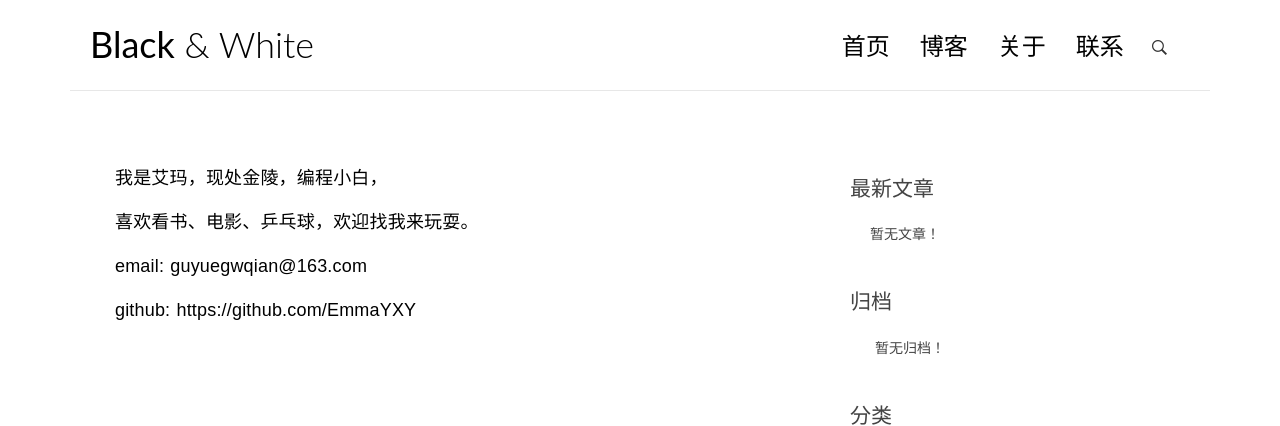
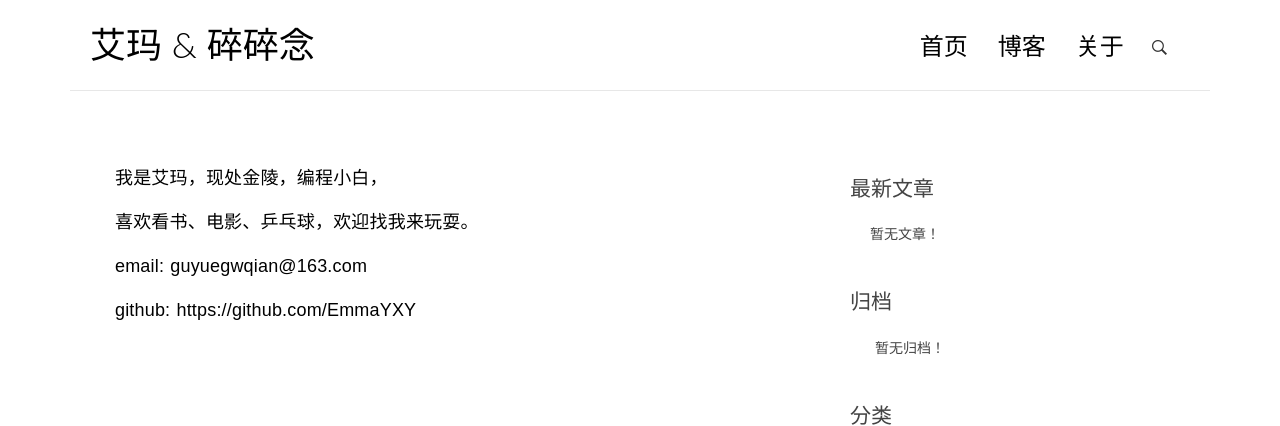
Before and after one commit to EmmaYXY/blogproject, a Django app: page /about/ in a window 1280 px wide. Shown: the top 426 px of the page. Run offline with Django 3.2, Linux system fonts and the light colour scheme; data that the repository does not hold is empty; parts of the project's set-up code (start-up, migrations or seed data) failed here and were passed over; some libraries are stand-ins or nearby versions.

Commit message:
about page2

```diff
--- a/templates/base.html
+++ b/templates/base.html
@@ -3,7 +3,7 @@
 <!DOCTYPE html>
 <html>
 <head>
-    <title>Black &amp; White</title>
+    <title>艾玛 &amp; 碎碎念</title>
 
     <!-- meta -->
     <meta charset="UTF-8">
@@ -37,7 +37,7 @@
         <div class="row">
             <div class="col-md-4 col-sm-5 col-xs-8">
                 <div class="logo">
-                    <h1><a href="{% url 'blog:index' %}"><b>Black</b> &amp; White</a></h1>
+                    <h1><a href="{% url 'blog:index' %}"><b>艾玛</b> &amp; 碎碎念</a></h1>
                 </div>
             </div><!-- col-md-4 -->
             <div class="col-md-8 col-sm-7 col-xs-4">
@@ -51,9 +51,8 @@
                     <div class="collapse navbar-collapse" id="bs-example-navbar-collapse-1">
                         <ul class="nav navbar-nav navbar-right">
                             <li class="cl-effect-11"><a href="{% url 'blog:index' %}" data-hover="首页">首页</a></li>
-                            <li class="cl-effect-11"><a href="full-width.html" data-hover="博客">博客</a></li>
-                            <li class="cl-effect-11"><a href="about.html" data-hover="关于">关于</a></li>
-                            <li class="cl-effect-11"><a href="contact.html" data-hover="联系">联系</a></li>
+                            <li class="cl-effect-11"><a href="{% url 'blog:index' %}" data-hover="博客">博客</a></li>
+                            <li class="cl-effect-11"><a href="{% url 'blog:about' %}" data-hover="关于">关于</a></li>
                         </ul>
                     </div><!-- /.navbar-collapse -->
                 </nav>
@@ -61,7 +60,7 @@
                     <a id="search-menu" href="#"><span id="search-icon" class="ion-ios-search-strong"></span></a>
                     <div id="search-form" class="search-form">
                         <form role="search" method="get" id="searchform" action="{% url 'haystack_search' %}">
-                            <input type="search" placeholder="搜索" required>
+                            <input type="search" name='q' placeholder="搜索" required>
                             <button type="submit"><span class="ion-ios-search-strong"></span></button>
                         </form>
                     </div>
```
